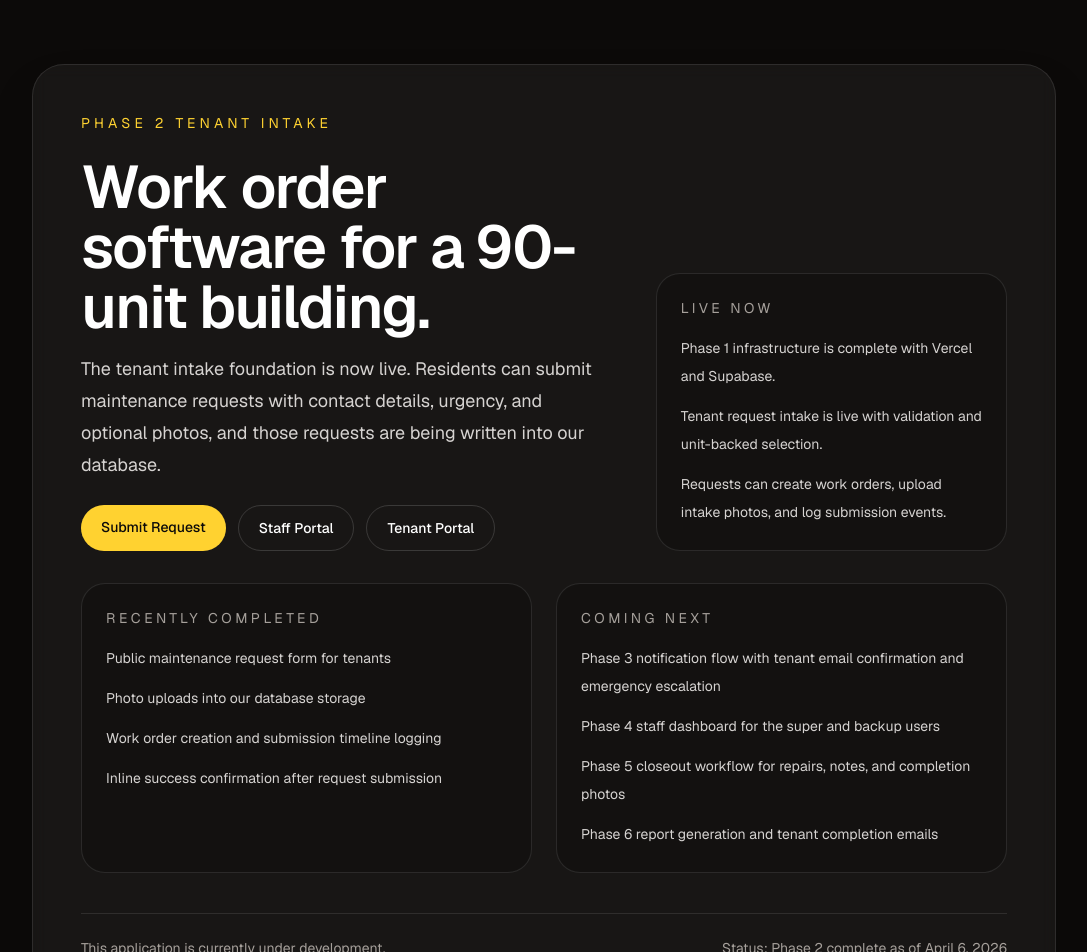
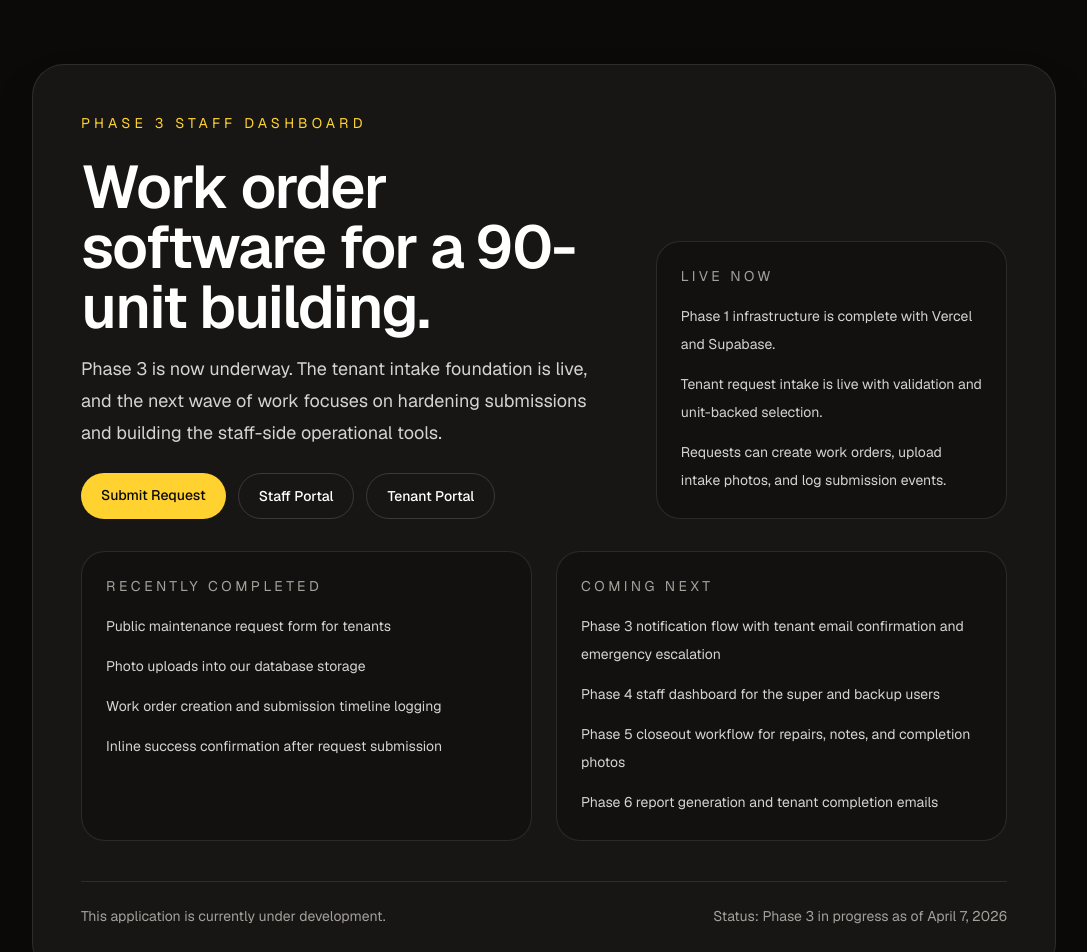
Before and after one commit to chris96/WorkOrderSoftware, a Next.js app: page / in a window 1280 px wide. Shown: the top 952 px of the page, without its empty margins (96-1183 px from the left). Built offline with nearby package versions, Linux system fonts and the light colour scheme.

Commit message:
Update homepage for Phase 3 status

```diff
--- a/src/app/page.tsx
+++ b/src/app/page.tsx
@@ -5,7 +5,7 @@ export default function Home() {
     month: "long",
     day: "numeric",
     year: "numeric",
-  }).format(new Date("2026-04-06T12:00:00-04:00"));
+  }).format(new Date("2026-04-07T12:00:00-04:00"));
 
   return (
     <main className="flex flex-1 items-center justify-center px-6 py-16">
@@ -13,16 +13,16 @@ export default function Home() {
         <div className="grid gap-12 md:grid-cols-[1.2fr_0.8fr] md:items-end">
           <section className="space-y-6">
             <p className="text-sm uppercase tracking-[0.3em] text-amber-300">
-              Phase 2 Tenant Intake
+              Phase 3 Staff Dashboard
             </p>
             <div className="space-y-4">
               <h1 className="max-w-2xl text-4xl font-semibold tracking-tight text-white md:text-6xl">
                 Work order software for a 90-unit building.
               </h1>
               <p className="max-w-2xl text-lg leading-8 text-stone-300">
-                The tenant intake foundation is now live. Residents can submit
-                maintenance requests with contact details, urgency, and optional
-                photos, and those requests are being written into our database.
+                Phase 3 is now underway. The tenant intake foundation is live,
+                and the next wave of work focuses on hardening submissions and
+                building the staff-side operational tools.
               </p>
             </div>
             <div className="flex flex-wrap gap-3">
@@ -79,7 +79,7 @@ export default function Home() {
         <footer className="mt-10 flex flex-col gap-2 border-t border-white/10 pt-6 text-sm text-stone-400 md:flex-row md:items-center md:justify-between">
           <p>This application is currently under development.</p>
           <p>
-            Status: Phase 2 complete as of {currentDate}
+            Status: Phase 3 in progress as of {currentDate}
           </p>
         </footer>
       </div>
```
